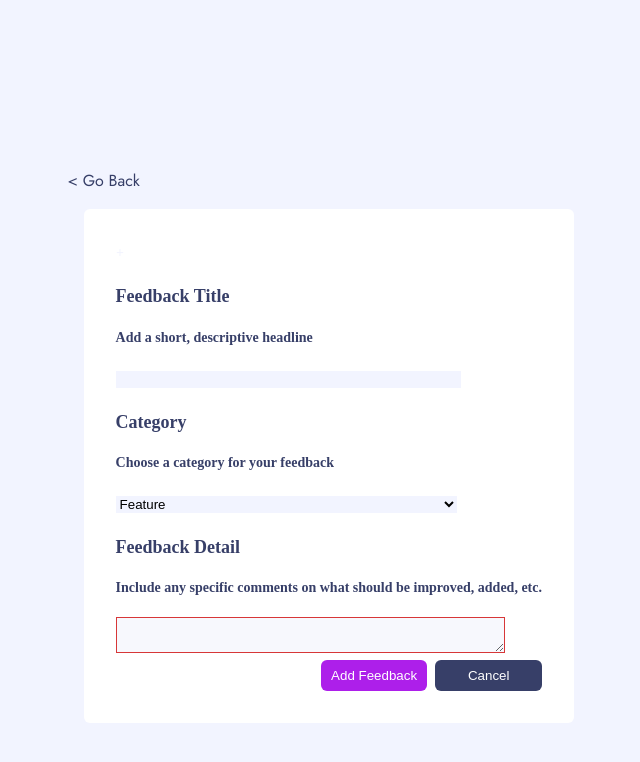
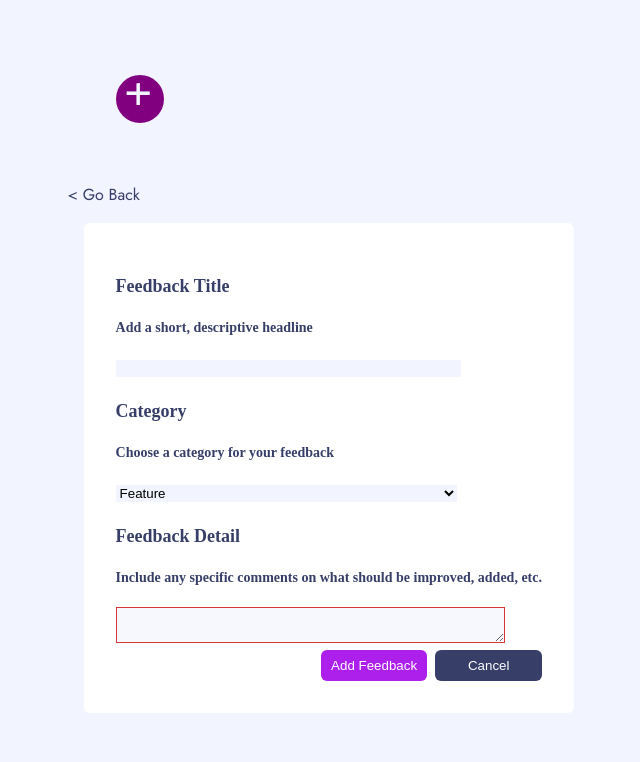
Before and after one commit to broscoe/product-feedback-app, a React (Vite) app in the folder client/: page /NewFeedback in a window 1280 px wide. Shown: the top 762 px of the page, without its empty margins (95-735 px from the left). Built offline with nearby package versions, Linux system fonts and the light colour scheme; no server answers.

Commit message:
added circle for plus icon on form page

```diff
--- a/client/src/pages/newFeedback.css
+++ b/client/src/pages/newFeedback.css
@@ -11,6 +11,17 @@
  textarea {
      background-color: #F7F8FD;
      width: 90%;
+ }
+
+ #plusIcon {
+    /* background-color: linear-gradient(45deg, var(#373f68),var(purple)); */
+    background-color: purple;
+    border-radius: 100%;
+    padding: .5rem;
+    width: 2rem;
+    height: 2rem;
+    position:absolute;
+    top: 75px;
  }
 
  #buttonContainer {
```
